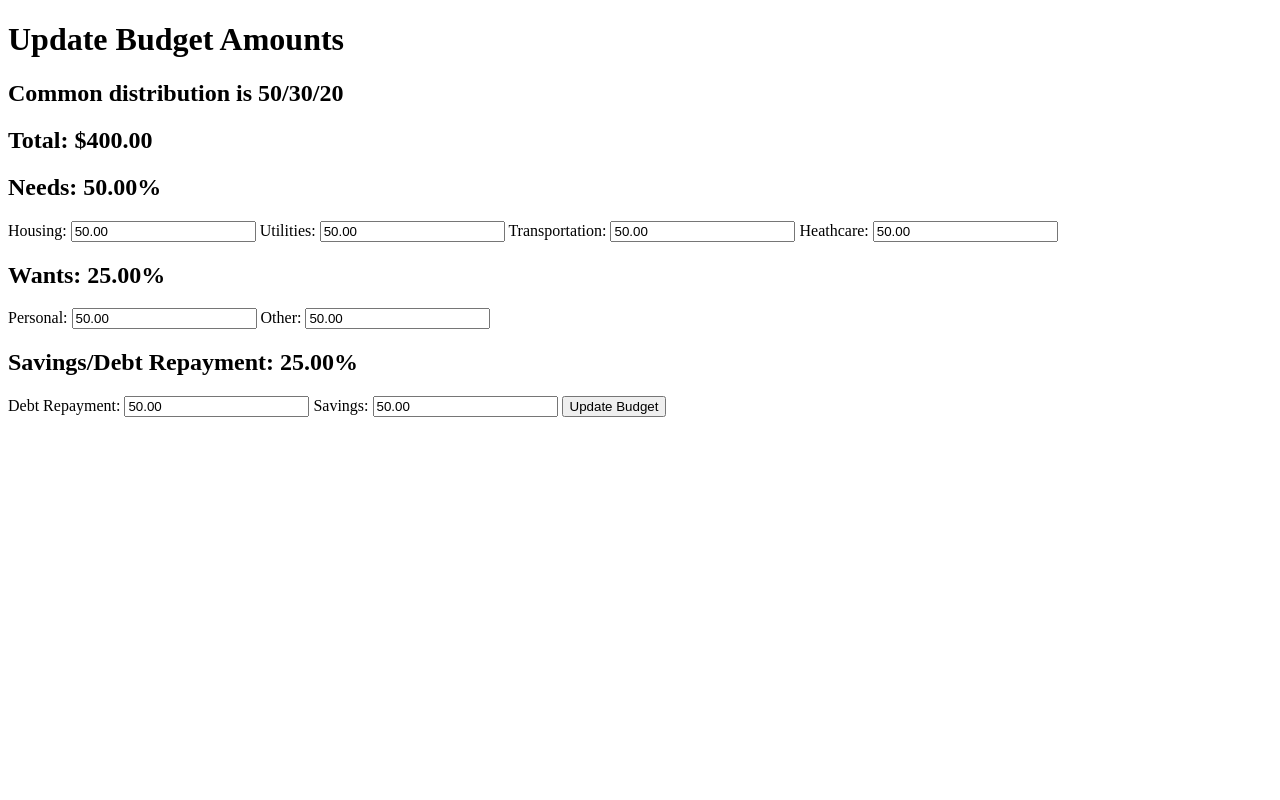
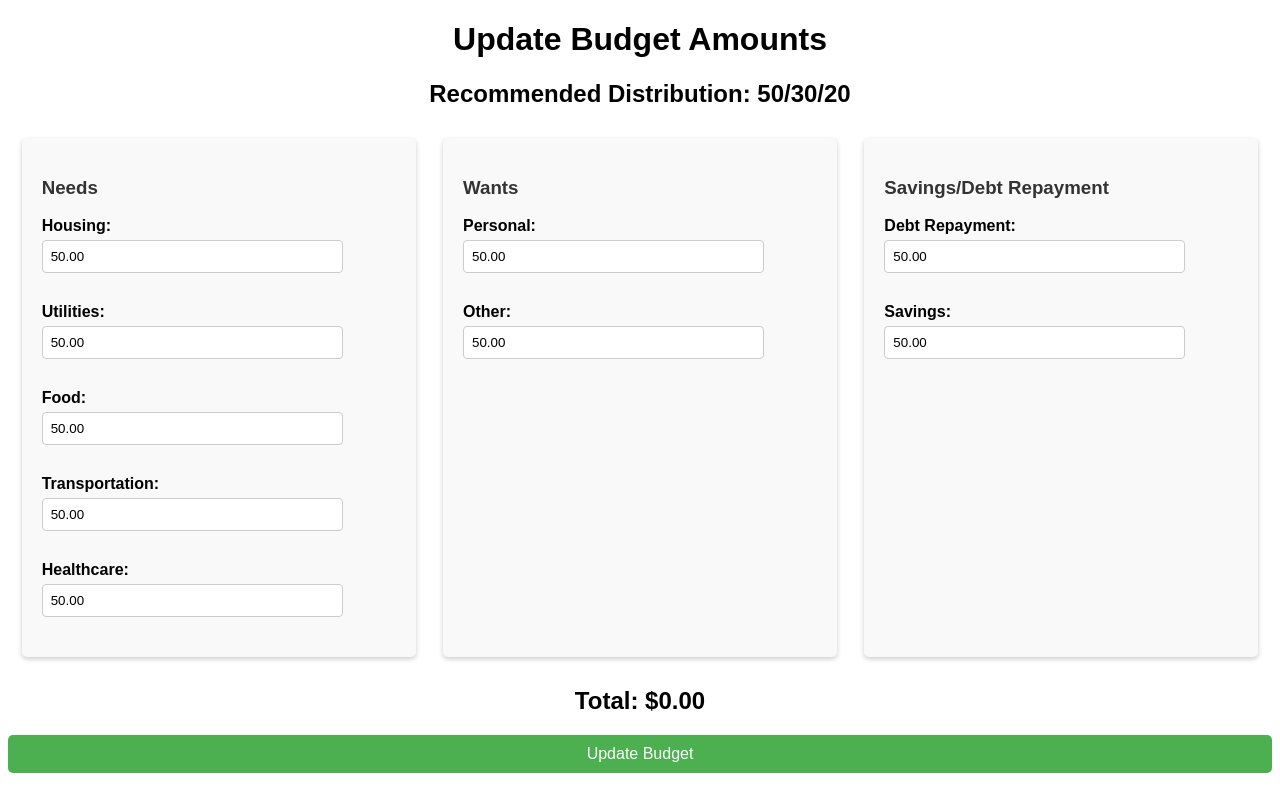
Before and after one commit to qybdc/Web-Budget-Tracker, a PHP site: page /changeBudget.php in a window 1280 px wide. Run offline with PHP 8.4, Linux system fonts and the light colour scheme; data comes from the database, SQL or seed files in the repository.

Commit message:
CSS, added food to changeBudget
Unobtrusive js

```diff
--- a/changeBudget.js
+++ b/changeBudget.js
@@ -5,12 +5,12 @@ function pageLoad() {
     for (var i = 0; i < inputs.length; i++) {
         inputs[i].oninput = calculateTotalAndPercentages;
     }
-    calculateTotalAndPercentages();
 }
 
 function calculateTotalAndPercentages() {
     var housing = parseFloat(document.getElementById("housing").value) || 0;
     var utilities = parseFloat(document.getElementById("utilities").value) || 0;
+    var food = parseFloat(document.getElementById("food").value) || 0;
     var transportation = parseFloat(document.getElementById("transportation").value) || 0;
     var healthcare = parseFloat(document.getElementById("healthcare").value) || 0;
     var personal = parseFloat(document.getElementById("personal").value) || 0;
@@ -18,10 +18,10 @@ function calculateTotalAndPercentages() {
     var debtrepay = parseFloat(document.getElementById("debtrepay").value) || 0;
     var savings = parseFloat(document.getElementById("savings").value) || 0;
 
-    var total = housing + utilities + transportation + healthcare + personal + other + debtrepay + savings;
+    var total = housing + utilities + food + transportation + healthcare + personal + other + debtrepay + savings;
     document.getElementById("total").innerHTML = "Total: $" + total.toFixed(2);
 
-    var needs = housing + utilities + transportation + healthcare;
+    var needs = housing + utilities + food +  transportation + healthcare;
     var wants = personal + other;
     var savingsDebt = debtrepay + savings;
 
--- a/changeBudget.php
+++ b/changeBudget.php
@@ -29,6 +29,7 @@ while ($row = mysqli_fetch_assoc($result)) {
 if ($_SERVER["REQUEST_METHOD"] == "POST") {
     $housing = $_POST["housing"];
     $utilities = $_POST["utilities"];
+    $food = $_POST["food"];
     $transportation = $_POST["transportation"];
     $healthcare = $_POST["healthcare"];
     $personal = $_POST["personal"];
@@ -36,11 +37,11 @@ if ($_SERVER["REQUEST_METHOD"] == "POST") {
     $debtrepay = $_POST["debtrepay"];
     $savings = $_POST["savings"];
 
-    $total = $housing + $utilities + $transportation + $healthcare + $personal + $other + $debtrepay + $savings;
+    $total = $housing + $utilities + $food + $transportation + $healthcare + $personal + $other + $debtrepay + $savings;
 
-    $query = "UPDATE userbudget SET Housing=?, Utilities=?, Transportation=?, Healthcare=?, Personal=?, Other=?, DebtRepay=?, Savings=?, Total=? WHERE id=1";
+    $query = "UPDATE userbudget SET Housing=?, Utilities=?, Food=?, Transportation=?, Healthcare=?, Personal=?, Other=?, DebtRepay=?, Savings=?, Total=? WHERE id=1";
     if ($stmt = mysqli_prepare($link, $query)) {
-        mysqli_stmt_bind_param($stmt, 'ddddddddd', $housing, $utilities, $transportation, $healthcare, $personal, $other, $debtrepay, $savings, $total);
+        mysqli_stmt_bind_param($stmt, 'dddddddddd', $housing, $utilities, $food, $transportation, $healthcare, $personal, $other, $debtrepay, $savings, $total);
         mysqli_stmt_execute($stmt);
         mysqli_stmt_close($stmt);
     }
@@ -52,40 +53,48 @@ if ($_SERVER["REQUEST_METHOD"] == "POST") {
 
 <!DOCTYPE html>
 <html lang="en">
-
 <head>
     <meta charset="UTF-8">
     <meta name="viewport" content="width=device-width, initial-scale=1.0">
+    <link rel="stylesheet" href="styles.css">
     <script src="changeBudget.js"></script>
     <title>Update Budget Amounts</title>
 </head>
-
 <body>
     <h1>Update Budget Amounts</h1>
-    <h2>Common distribution is 50/30/20</h2>
+    <h2>Recommended Distribution: 50/30/20</h2>
     <form action="<?php echo htmlspecialchars($_SERVER["PHP_SELF"]); ?>" method="POST">
-    <h2 id="total">Total:</h2>
-    <h2 id="needs">Needs</h2>
+        <div class="flex-container">
+            <div class="card" id="needs-container">
+                <h3 id="needs">Needs</h3>
                 <label for="housing">Housing:</label>
                 <input type="number" id="housing" name="housing" value="<?= $Housing ?>" step="0.01">
                 <label for="utilities">Utilities:</label>
                 <input type="number" id="utilities" name="utilities" value="<?= $Utilities ?>" step="0.01">
+                <label for="food">Food:</label>
+                <input type="number" id="food" name="food" value="<?= $Food ?>" step="0.01">
                 <label for="transportation">Transportation:</label>
                 <input type="number" id="transportation" name="transportation" value="<?= $Transportation ?>" step="0.01">
-    <label for="healthcare">Heathcare:</label>
+                <label for="healthcare">Healthcare:</label>
                 <input type="number" id="healthcare" name="healthcare" value="<?= $Healthcare ?>" step="0.01">
-    <h2 id="wants">Wants</h2>
+            </div>
+            <div class="card" id="wants-container">
+                <h3 id="wants">Wants</h3>
                 <label for="personal">Personal:</label>
                 <input type="number" id="personal" name="personal" value="<?= $Personal ?>" step="0.01">
                 <label for="other">Other:</label>
                 <input type="number" id="other" name="other" value="<?= $Other ?>" step="0.01">
-    <h2 id="savings-debt">Savings/Debt Repayment</h2>
+            </div>
+            <div class="card" id="savings-debt-container">
+                <h3 id="savings-debt">Savings/Debt Repayment</h3>
                 <label for="debtrepay">Debt Repayment:</label>
                 <input type="number" id="debtrepay" name="debtrepay" value="<?= $DebtRepay ?>" step="0.01">
                 <label for="savings">Savings:</label>
                 <input type="number" id="savings" name="savings" value="<?= $Savings ?>" step="0.01">
+            </div>
+        </div>
+        <h2 id="total">Total: $0.00</h2>
         <input type="submit" value="Update Budget">
     </form>
 </body>
-
 </html>
--- /dev/null
+++ b/styles.css
@@ -0,0 +1,56 @@
+body {
+    font-family: Arial, sans-serif;
+}
+
+h1, h2{
+    text-align: center;
+}
+.flex-container {
+    display: flex;
+    justify-content: space-around;
+    flex-wrap: wrap;
+    margin-top: 20px;
+}
+
+.card {
+    background-color: #f9f9f9;
+    box-shadow: 0 2px 5px rgba(0,0,0,0.2);
+    padding: 20px;
+    flex-basis: 28%;
+    margin: 10px;
+    border-radius: 5px;
+}
+
+.card h3 {
+    color: #333;
+}
+
+label {
+    font-weight: bold;
+    display: block;
+    margin-top: 10px;
+}
+
+input[type="number"] {
+    width: 80%;
+    padding: 8px;
+    margin-top: 5px;
+    margin-bottom: 20px;
+    border: 1px solid #ccc;
+    border-radius: 4px;
+}
+
+input[type="submit"] {
+    width: 100%;
+    padding: 10px;
+    background-color: #4CAF50;
+    color: white;
+    border: none;
+    border-radius: 5px;
+    cursor: pointer;
+    font-size: 16px;
+}
+
+input[type="submit"]:hover {
+    background-color: #45a049;
+}
```
Also changed, not shown: index.php (+6 -61 lines), pieChart.js (added, +44 -0 lines), toggleVisibility.js (added, +27 -0 lines). Lines whose indentation alone changed are shown as unchanged.
